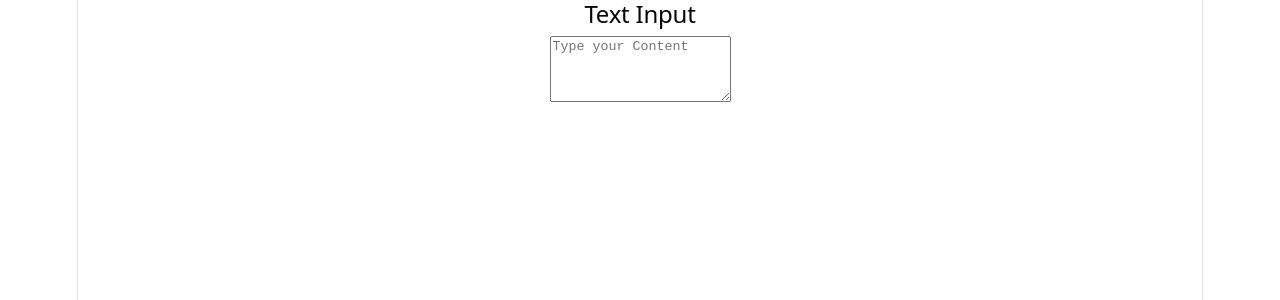
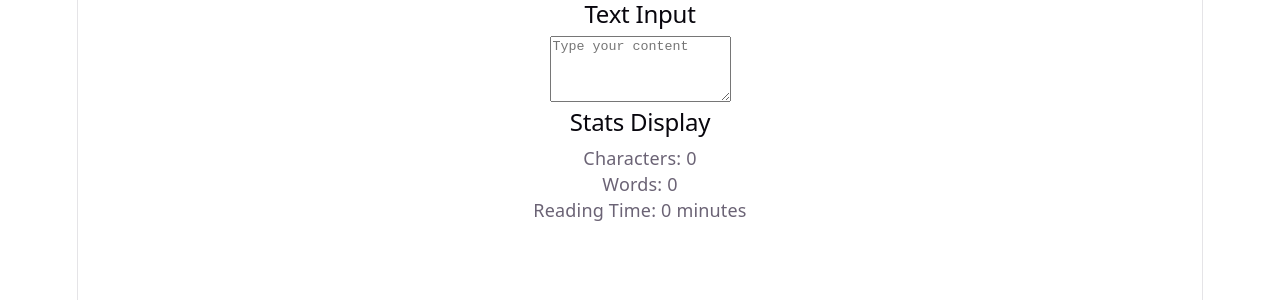
Before and after one commit to acpalacios3/lab9-2-props-state, a React (Vite) app: page / in a window 1280 px wide. Shown: the top 300 px of the page. Built offline with nearby package versions, Linux system fonts and the light colour scheme.

Commit message:
statsDisplay

```diff
--- a/src/App.tsx
+++ b/src/App.tsx
@@ -1,10 +1,19 @@
+
 import TexInput from "./components/TextInput/TextInput";
+import StatsDisplay from "./components/StatsDisplay/StatsDisplay";
 
 export default function App() {
 
   return (
     <div>
       <TexInput />
+      <StatsDisplay
+        stats={{
+        characterCount: 0,
+        wordCount: 0,
+        readingTime: 0,
+      }}
+/>
 
     </div>
   )
--- a/src/components/StatsDisplay.tsx/StatsDisplay.tsx
+++ /dev/null
@@ -1 +0,0 @@
-import type { StatsDisplayProps } from "../../types";
--- /dev/null
+++ b/src/components/StatsDisplay/StatsDisplay.tsx
@@ -0,0 +1,34 @@
+import type { StatsDisplayProps } from "../../types";
+
+// types/index.ts
+// export interface TextStats {
+//   characterCount: number;
+//   wordCount: number;
+//   readingTime: number; // in minutes
+// }
+
+// export interface StatsDisplayProps {
+//   stats: TextStats;
+//   showReadingTime?: boolean;
+// }
+
+
+export default function StatsDisplay({
+  stats,
+  showReadingTime = true,
+}: StatsDisplayProps)
+
+{
+  return (
+    <div>
+      <h2>Stats Display</h2>
+
+      <p>Characters: {stats.characterCount}</p>
+      <p>Words: {stats.wordCount}</p>
+
+      {showReadingTime && (
+        <p>Reading Time: {stats.readingTime} minutes</p>
+      )}
+    </div>
+  );
+}
--- a/src/components/TextInput/TextInput.tsx
+++ b/src/components/TextInput/TextInput.tsx
@@ -1,21 +1,28 @@
+import { useState } from 'react';
 import type { TextInputProps } from "../../types";
 
+ // types/index.ts
 // export interface TextInputProps {
 //   onTextChange: (text: string) => void;
 //   placeholder?: string;
 //   initialValue?: string;
 // }
 
-import { useState } from 'react';
+export default function TexInput({
+  onTextChange,
+  placeholder = "Type your content",
+  initialValue = "",
+}:TextInputProps) {
 
-export default function TexInput(TextInputProps) {
+  const [textValueInput, setValueInput] = useState(initialValue);
 
-  const [textValueInput, setText] = useState(TextInputProps.initialValue);
 
-  const handleTextChange = (
-    event: React.ChangeEvent<HTMLTextAreaElement>
-  ) => {
-    setText(event.target.value);
+  const handleTextChange = (event: React.ChangeEvent<HTMLTextAreaElement>) => {
+
+  const newInputText = (event.target.value);
+  setValueInput(newInputText);
+  onTextChange(newInputText);
+
   };
 
    return (
@@ -23,7 +30,7 @@ export default function TexInput(TextInputProps) {
       <h2>Text Input</h2>
       <textarea
         className="area-input"
-        placeholder ={TextInputProps.placeholder ?? 'Type your Content'}
+        placeholder ={placeholder}
         value = {textValueInput}
         onChange={handleTextChange}
         rows={4}
```
